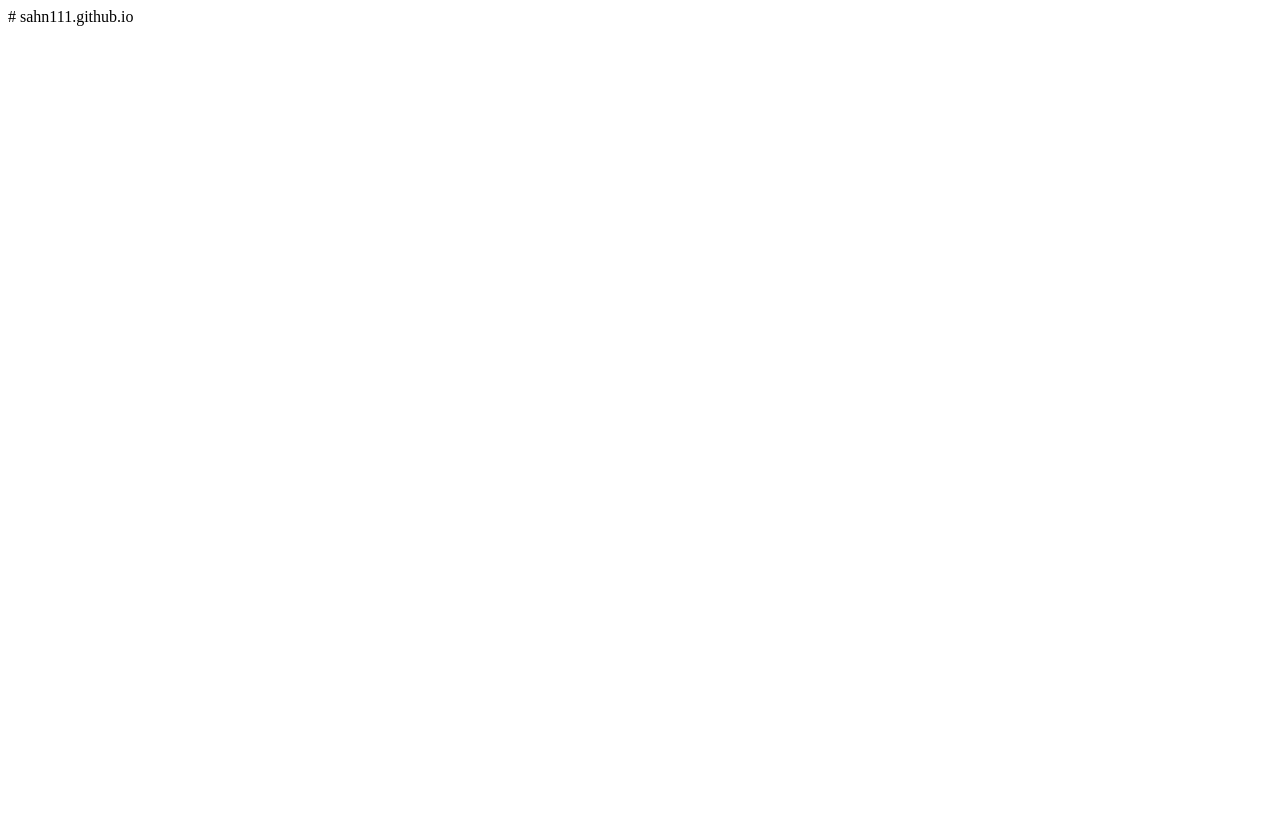
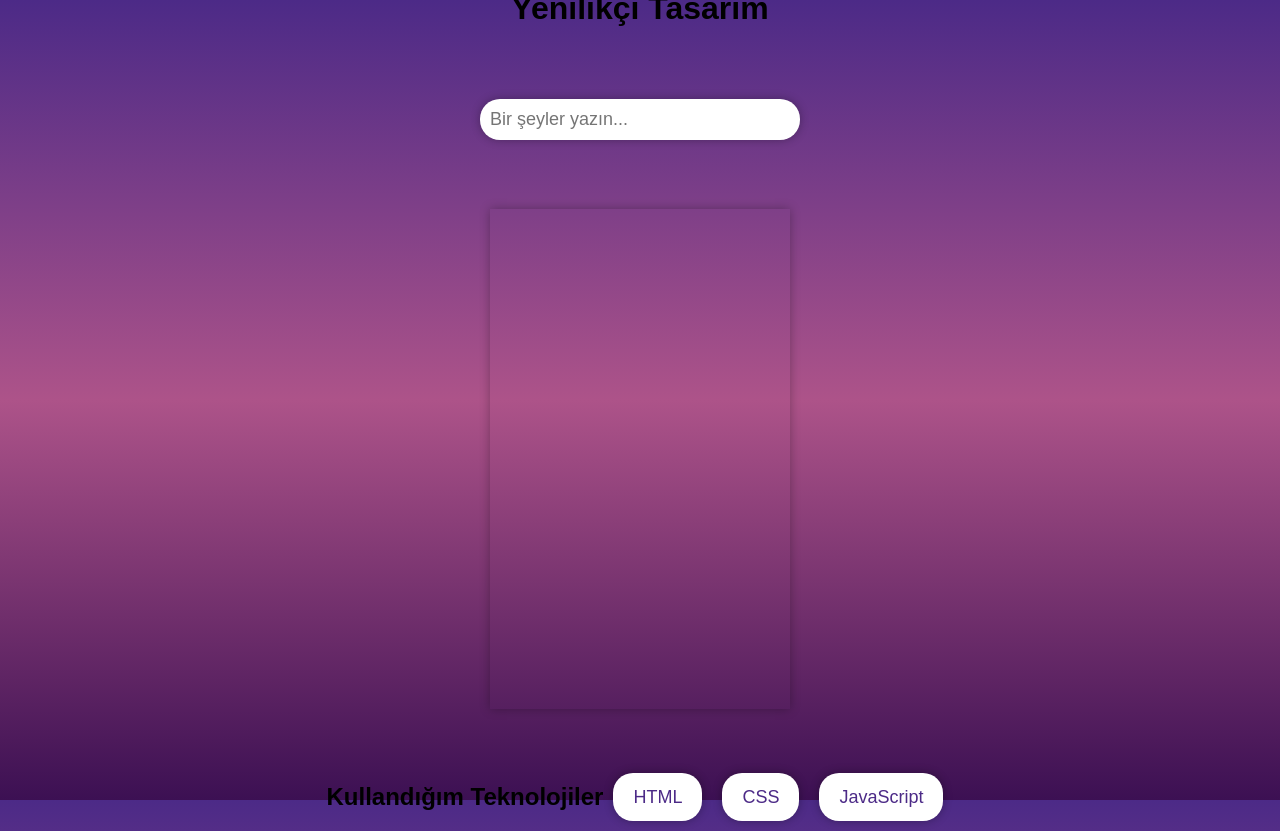
Before and after one commit to sahn111/sahn111.github.io, a plain HTML site: page index.html in a window 1280 px wide. Before the commit the page ends 800 px from the top, so only its background shows below. Drawn offline with Linux system fonts and the light colour scheme.

Commit message:
Update index.html

```diff
--- a/index.html
+++ b/index.html
@@ -1 +1,87 @@
-# sahn111.github.io
+<!DOCTYPE html>
+<html>
+  <head>
+    <title>Yenilikçi Tasarım</title>
+    <style>
+      body {
+        background: linear-gradient(to bottom, #4c2a87, #ad5389, #3c1053);
+        margin: 0;
+        padding: 0;
+        font-family: Arial, sans-serif;
+        height: 100vh;
+        display: flex;
+        flex-direction: column;
+        justify-content: center;
+        align-items: center;
+      }
+
+      .input-container {
+        margin-top: 50px;
+      }
+
+      input[type="text"] {
+        padding: 10px;
+        border: none;
+        border-radius: 20px;
+        font-size: 18px;
+        box-shadow: 0 0 10px rgba(0, 0, 0, 0.3);
+        transition: box-shadow 0.3s ease-in-out;
+        width: 300px;
+      }
+
+      input[type="text"]:focus {
+        outline: none;
+        box-shadow: 0 0 20px rgba(0, 0, 0, 0.5);
+      }
+
+      .preview-container {
+        margin-top: 50px;
+      }
+
+      iframe {
+        width: 100%;
+        height: 500px;
+        border: none;
+        box-shadow: 0 0 10px rgba(0, 0, 0, 0.3);
+      }
+
+      .tech-container {
+        margin-top: 50px;
+        display: flex;
+        flex-wrap: wrap;
+        justify-content: center;
+      }
+
+      .tech-item {
+        padding: 10px 20px;
+        background-color: white;
+        color: #4c2a87;
+        border: none;
+        border-radius: 20px;
+        margin: 10px;
+        font-size: 18px;
+        box-shadow: 0 0 10px rgba(0, 0, 0, 0.3);
+        transition: box-shadow 0.3s ease-in-out;
+      }
+
+      .tech-item:hover {
+        box-shadow: 0 0 20px rgba(0, 0, 0, 0.5);
+      }
+    </style>
+  </head>
+  <body>
+    <h1>Yenilikçi Tasarım</h1>
+    <div class="input-container">
+      <input type="text" placeholder="Bir şeyler yazın...">
+    </div>
+    <div class="preview-container">
+      <h2></h2>
+      <iframe src=""></iframe>
+    </div>
+    <div class="tech-container">
+      <h2>Kullandığım Teknolojiler</h2>
+      <button class="tech-item">HTML</button>
+      <button class="tech-item">CSS</button>
+      <button class="tech-item">JavaScript</button>
+    </div>
+  </body>
```
